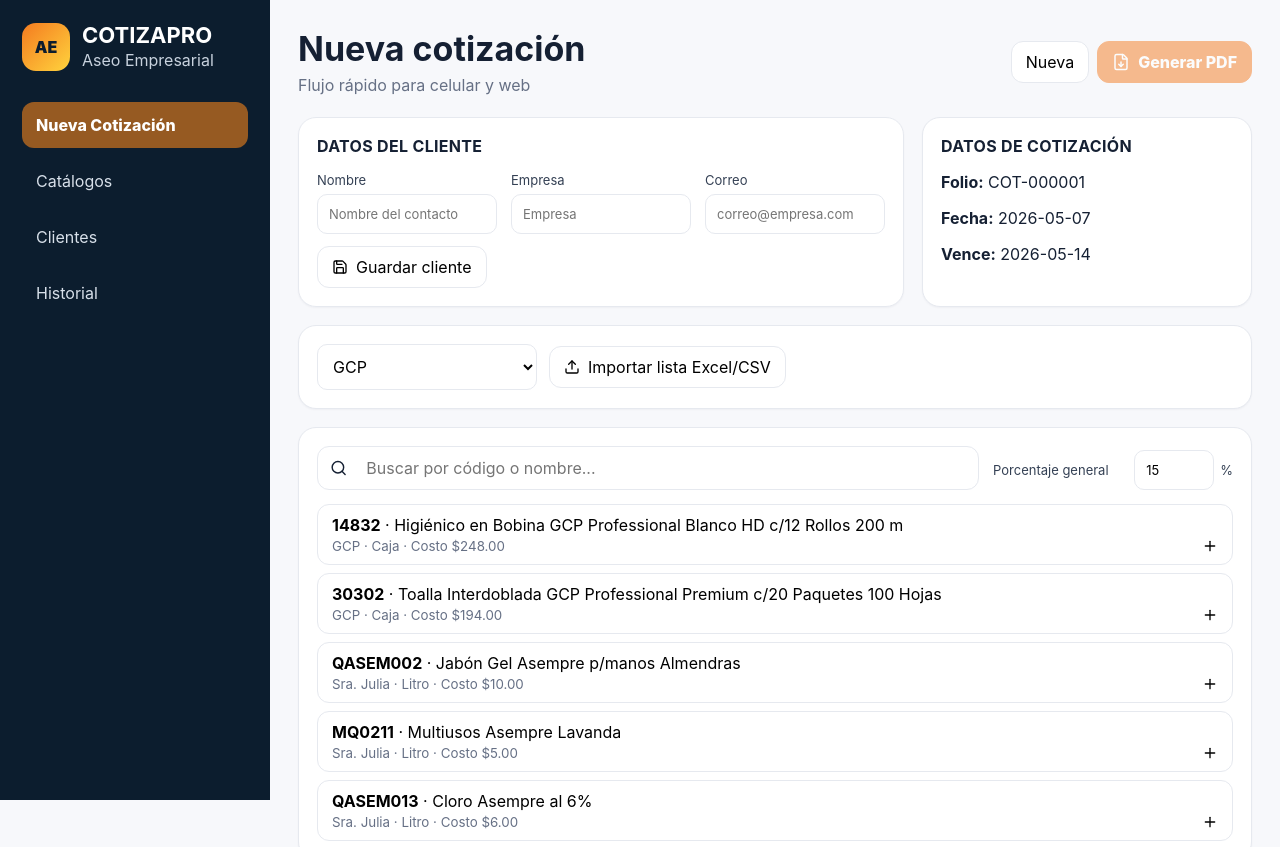
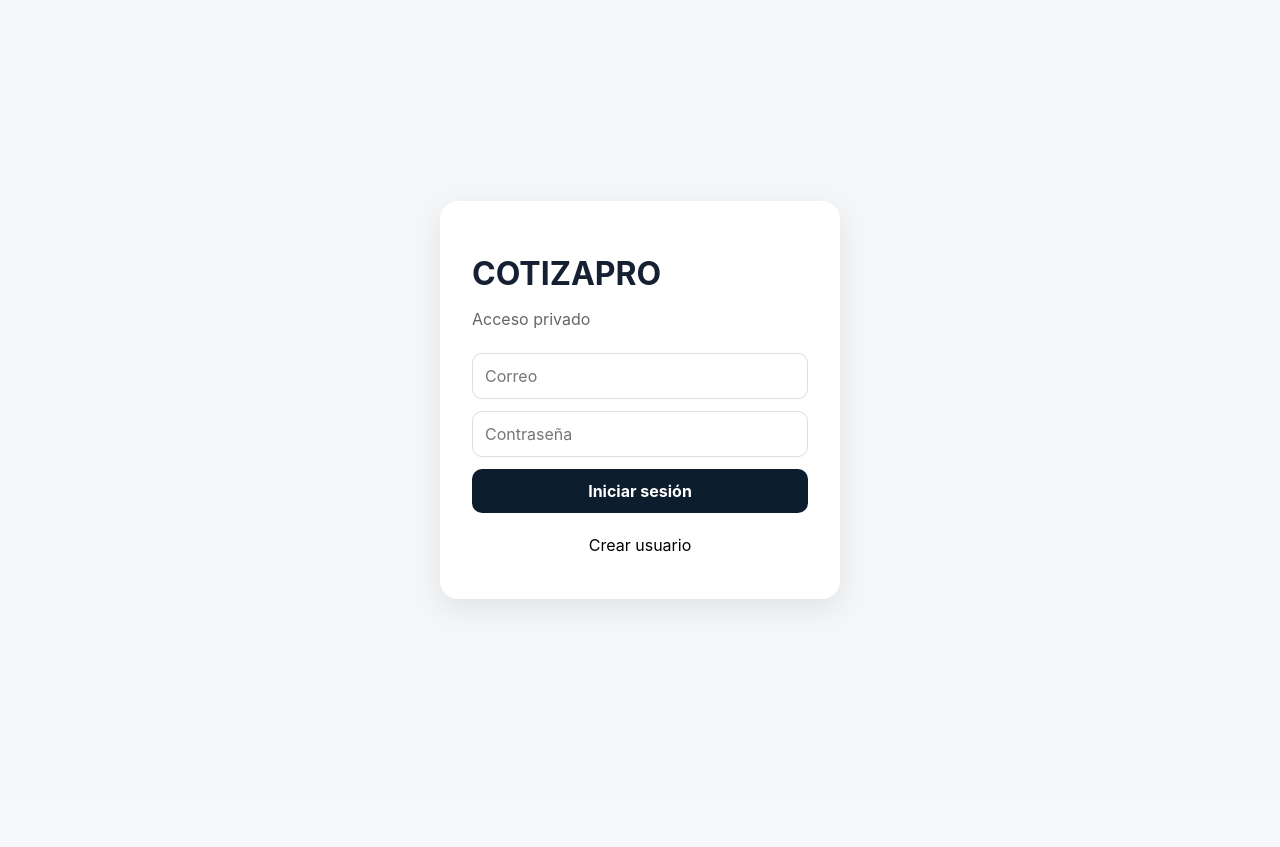
Before and after one commit to danielllano72-sketch/CotizaPro, a React (Vite) app: page / in a window 1280 px wide. Shown: the top 847 px of the page. After the commit the page ends 800 px from the top, so only its background shows below. Built offline with nearby package versions, Linux system fonts and the light colour scheme.

Commit message:
Update App.jsx

```diff
--- a/App.jsx
+++ b/App.jsx
@@ -5,6 +5,7 @@ import jsPDF from "jspdf";
 import autoTable from "jspdf-autotable";
 import { Search, Upload, Plus, Trash2, FileDown, Copy, Save } from "lucide-react";
 import "./style.css";
+import { supabase } from "./supabase";
 
 const IVA_RATE = 0.16;
 
@@ -130,6 +131,11 @@ function App() {
   const [items, setItems] = useState([]);
   const [issueDate] = useState(todayISO());
   const [dueDate] = useState(plusDaysISO(7));
+  const [session, setSession] = useState(null);
+const [authEmail, setAuthEmail] = useState("");
+const [authPassword, setAuthPassword] = useState("");
+const [authMode, setAuthMode] = useState("login");
+const [authError, setAuthError] = useState("");
 
   useEffect(() => {
     const saved = safeParse(localStorage.getItem("cotizapro_quotes"), []);
@@ -143,6 +149,19 @@ function App() {
     const savedClients = safeParse(localStorage.getItem("cotizapro_clients"), []);
     setClients(Array.isArray(savedClients) ? savedClients : []);
   }, []);
+  useEffect(() => {
+  supabase.auth.getSession().then(({ data }) => {
+    setSession(data.session);
+  });
+
+  const {
+    data: { subscription }
+  } = supabase.auth.onAuthStateChange((_event, session) => {
+    setSession(session);
+  });
+
+  return () => subscription.unsubscribe();
+}, []);
 
   useEffect(() => {
     localStorage.setItem("cotizapro_products", JSON.stringify(products));
@@ -386,6 +405,31 @@ function getClientQuotes(c) {
     );
   });
 }
+  async function signIn() {
+  setAuthError("");
+
+  const { error } = await supabase.auth.signInWithPassword({
+    email: authEmail,
+    password: authPassword
+  });
+
+  if (error) setAuthError(error.message);
+}
+
+async function signUp() {
+  setAuthError("");
+
+  const { error } = await supabase.auth.signUp({
+    email: authEmail,
+    password: authPassword
+  });
+
+  if (error) setAuthError(error.message);
+}
+
+async function signOut() {
+  await supabase.auth.signOut();
+}
   function generatePdf() {
     if (items.length === 0) {
       alert("Agrega productos antes de generar PDF.");
@@ -464,6 +508,110 @@ function getClientQuotes(c) {
 
     doc.save(`${folio}.pdf`);
   }
+if (!session) {
+  return (
+    <div
+      style={{
+        minHeight: "100vh",
+        display: "flex",
+        justifyContent: "center",
+        alignItems: "center",
+        background: "#f4f6f8",
+        padding: 20
+      }}
+    >
+      <div
+        style={{
+          width: "100%",
+          maxWidth: 400,
+          background: "#fff",
+          padding: 32,
+          borderRadius: 18,
+          boxShadow: "0 10px 30px rgba(0,0,0,0.08)"
+        }}
+      >
+        <h1 style={{ marginBottom: 8 }}>COTIZAPRO</h1>
+
+        <p style={{ color: "#666", marginBottom: 24 }}>
+          Acceso privado
+        </p>
+
+        <input
+          type="email"
+          placeholder="Correo"
+          value={authEmail}
+          onChange={(e) => setAuthEmail(e.target.value)}
+          style={{
+            width: "100%",
+            padding: 12,
+            marginBottom: 12,
+            borderRadius: 10,
+            border: "1px solid #ddd"
+          }}
+        />
+
+        <input
+          type="password"
+          placeholder="Contraseña"
+          value={authPassword}
+          onChange={(e) => setAuthPassword(e.target.value)}
+          style={{
+            width: "100%",
+            padding: 12,
+            marginBottom: 12,
+            borderRadius: 10,
+            border: "1px solid #ddd"
+          }}
+        />
+
+        {authError && (
+          <p style={{ color: "red", marginBottom: 12 }}>
+            {authError}
+          </p>
+        )}
+
+        <button
+          onClick={authMode === "login" ? signIn : signUp}
+          style={{
+            width: "100%",
+            padding: 12,
+            borderRadius: 10,
+            border: "none",
+            background: "#0c1d2e",
+            color: "#fff",
+            fontWeight: "bold",
+            cursor: "pointer"
+          }}
+        >
+          {authMode === "login"
+            ? "Iniciar sesión"
+            : "Crear cuenta"}
+        </button>
+
+        <button
+          onClick={() =>
+            setAuthMode(
+              authMode === "login" ? "signup" : "login"
+            )
+          }
+          style={{
+            width: "100%",
+            padding: 12,
+            borderRadius: 10,
+            border: "none",
+            background: "transparent",
+            marginTop: 10,
+            cursor: "pointer"
+          }}
+        >
+          {authMode === "login"
+            ? "Crear usuario"
+            : "Ya tengo cuenta"}
+        </button>
+      </div>
+    </div>
+  );
+}
 
   return (
     <div className="app">
@@ -487,6 +635,15 @@ function getClientQuotes(c) {
           <a className={view === "history" ? "active" : ""} onClick={() => setView("history")}>
             Historial
           </a>
+          <button
+  onClick={signOut}
+  style={{
+    marginTop: 20,
+    width: "100%"
+  }}
+>
+  Cerrar sesión
+</button>
         </nav>
       </aside>
 
```
